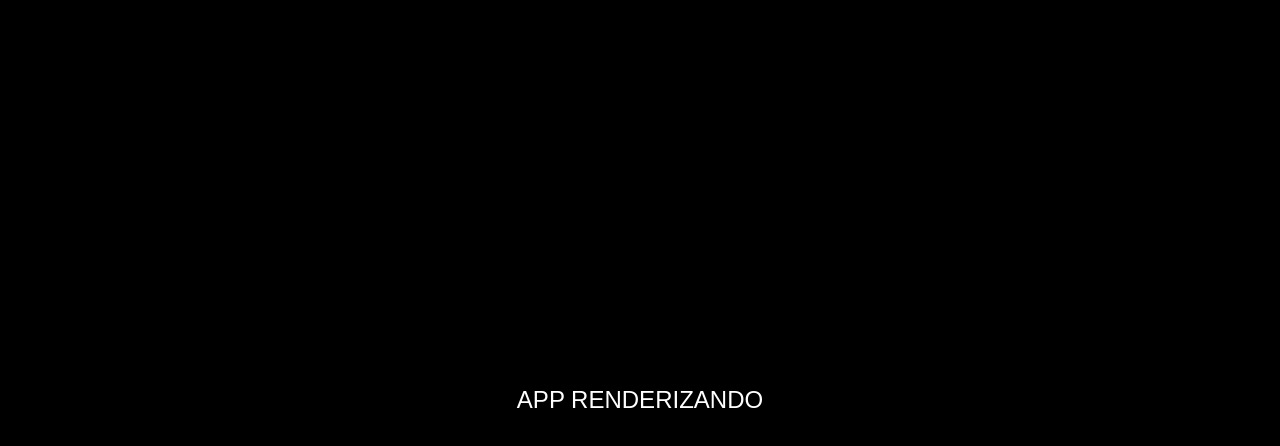
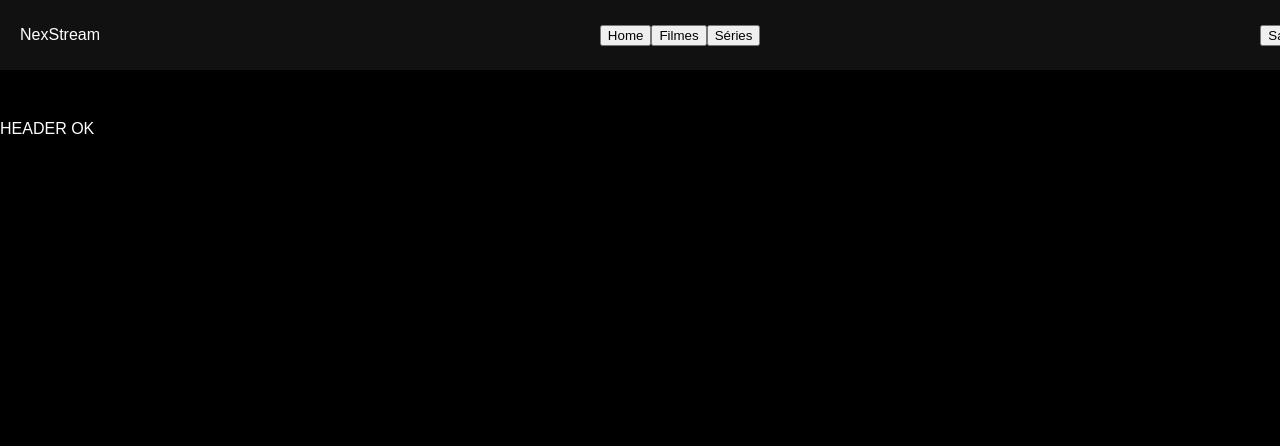
Before and after one commit to jobrentransportes195-alt/nexstream4, a React (Vite) app: page / in a window 1280 px wide. Shown: the top 446 px of the page. Built offline with nearby package versions, Linux system fonts and the light colour scheme.

Commit message:
Atualizar o App.tsx

```diff
--- a/App.tsx
+++ b/App.tsx
@@ -1,15 +1,16 @@
+import Header from "./components/Header";
+
 export default function App() {
+  function fakeLogout() {
+    console.log("logout");
+  }
+
   return (
-    <div style={{
-      background: "black",
-      color: "white",
-      height: "100vh",
-      display: "flex",
-      alignItems: "center",
-      justifyContent: "center",
-      fontSize: 24
-    }}>
-      APP RENDERIZANDO
-    </div>
+    <>
+      <Header onLogout={fakeLogout} />
+      <div style={{ marginTop: 120, color: "white" }}>
+        HEADER OK
+      </div>
+    </>
   );
 }
```
